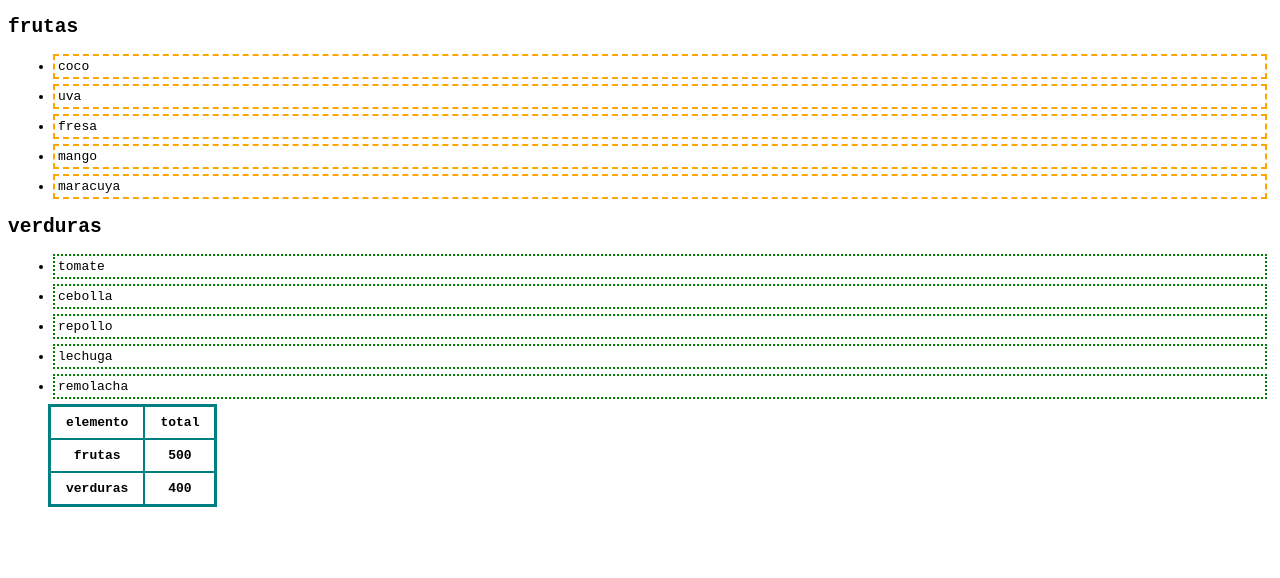
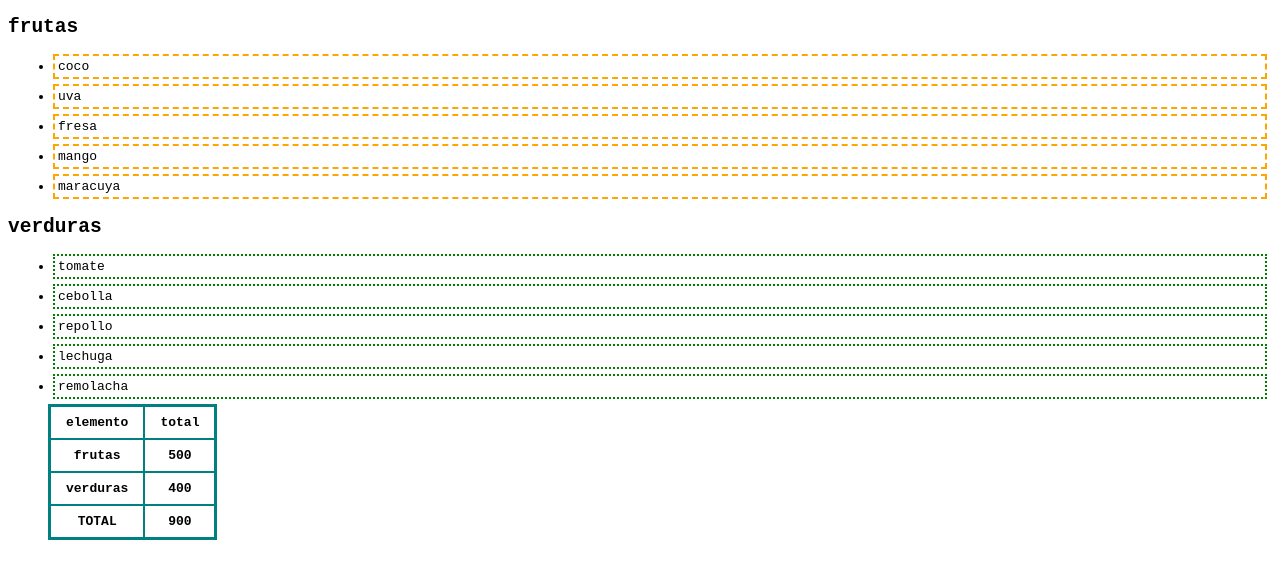
Before and after one commit to feli-droid/tienda, a plain HTML site: page tienda de frutas/index.html in a window 1280 px wide. Drawn offline with Linux system fonts and the light colour scheme.

Commit message:
Update index.html

```diff
--- a/tienda de frutas/index.html
+++ b/tienda de frutas/index.html
@@ -37,6 +37,10 @@
 <th>verduras</th>
 <th>400</th>
 </tr>
+<tr>
+    <th>TOTAL</th>
+    <th>900</th>
+</tr>
 
         </table>
     </ul>
```
